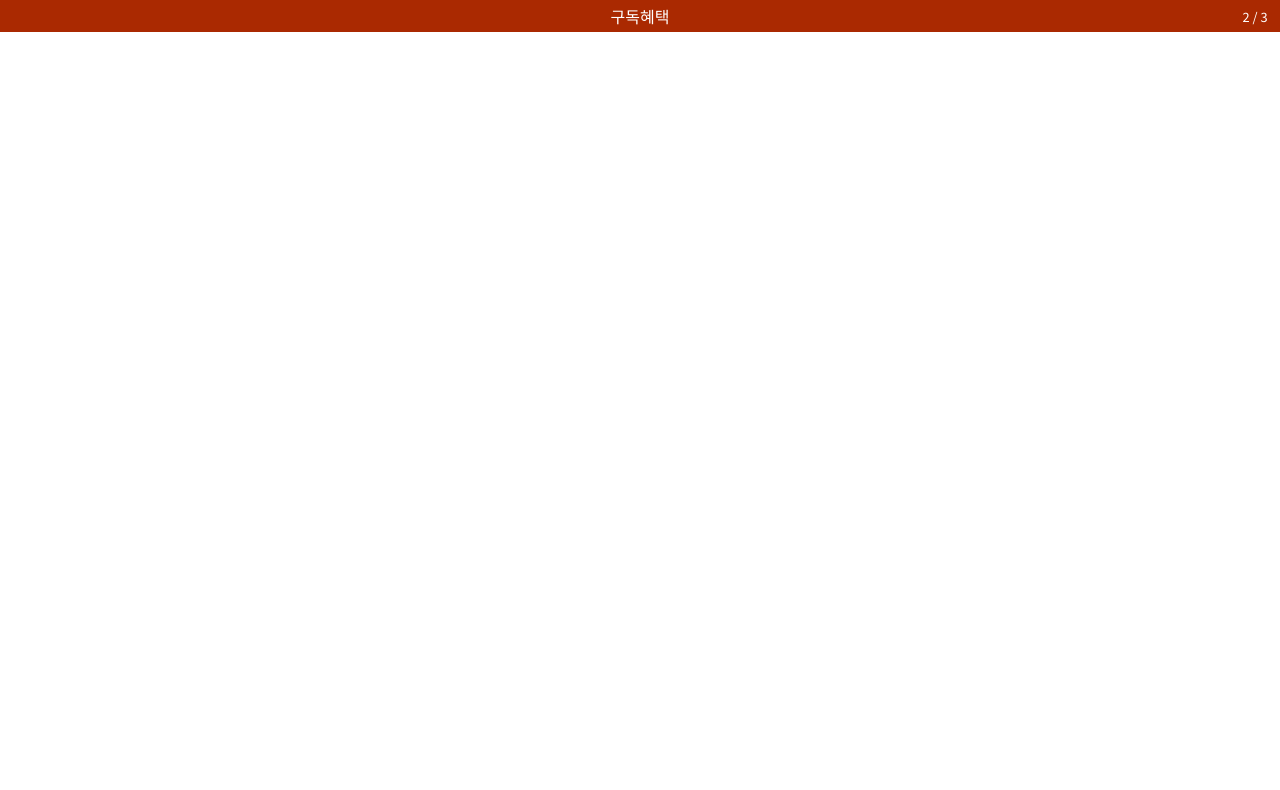
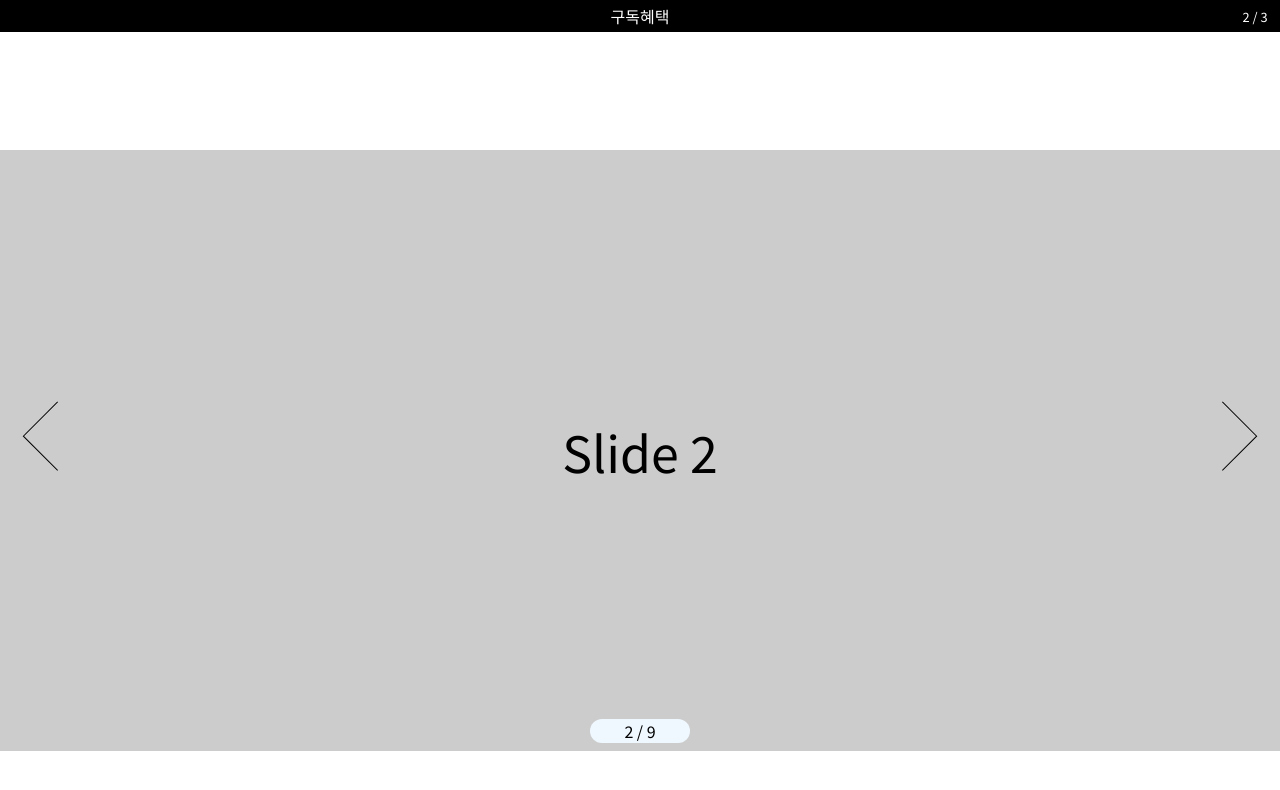
Before and after one commit to jiyy25/plugin, a plain HTML site: page index.html in a window 1280 px wide. Drawn offline with nearby package versions, Linux system fonts and the light colour scheme.

Commit message:
swiper 커스텀

```diff
--- a/index.html
+++ b/index.html
@@ -28,6 +28,10 @@
             text-align: center;
         }
 
+        .black {
+            background-color: black;
+        }
+
         .darkBrown a {
             line-height: 2rem;
             color: white;
@@ -51,40 +55,118 @@
             bottom: 50%;
             top: unset;
             width: auto;
-            transform: translate(-50% ,50%);
+            transform: translate(-50%, 50%);
             /* display: flex;
             align-items: center; */
             font-size: 0.8rem
         }
 
         /* Tip.기존의 플러그인 스타일을 가져와서 다시 고쳐준다 */
+
+        #hd {
+            height: 150px;
+            border-bottom: 1px solid #ccc;
+        }
+
+        #mainBanner {
+            overflow: hidden;
+        }
+
+        #mainBanner .swiper {
+            overflow: visible !important;
+        }
+
+        #mainBanner .swiper-slide {
+            height: 600px;
+            display: flex;
+            align-items: center;
+            justify-content: center;
+            font-size: 50px;
+            background-color: #ccc;
+        }
+
+        /* #mainBanner .container {
+            position: relative;
+            top: 50%;
+            bottom: 0;
+
+        } */
+
+        #mainBanner .swiper-pagination.swiper-pagination-fraction.swiper-pagination-horizontal {
+            width: 100px;
+            left: 50%;
+            transform: translateX(-50%);
+            background-color: aliceblue;
+            border-radius: 50px;
+        }
+
+        #mainBanner .swiper-button-next:after,
+        #mainBanner .swiper-button-prev:after {
+            display: none;
+        }
+
+        #mainBanner .swiper-button-prev,
+        #mainBanner .swiper-button-next {
+            width: 3rem;
+            height: 3rem;
+            /* border-top: 1px solid black;
+            border-right: 1px solid black; */
+            /* transform: rotate(-135deg); */
+            /* transform-origin: left; */
+        }
+
+        #mainBanner .swiper-button-prev {
+            border-top: 1px solid black;
+            border-left: 1px solid black;
+            transform: rotate(-45deg);
+            transform-origin: left;
+            left: 2.5rem;
+        }
+
+        #mainBanner .swiper-button-prev:hover::before {
+            content: "prev";
+            transform: rotate(45deg);
+        }
+
+        #mainBanner .swiper-button-next {
+            border-top: 1px solid black;
+            border-right: 1px solid black;
+            transform: rotate(45deg);
+            transform-origin: right;
+            right: 2.5rem;
+        }
+
+        /* #mainBanner .swiper-button-next::before,
+        #mainBanner .swiper-button-prev::before {
+            transition: 0.8s;
+        } 가상요소엔 트랜지션이 안들어가는건가*/
+
+        #mainBanner .swiper-button-next:hover::before {
+            content: "next";
+            transform: rotate(-45deg);
+        }
     </style>
 
-    <script src="https://code.jquery.com/jquery-2.2.4.js"
-        integrity="sha256-iT6Q9iMJYuQiMWNd9lDyBUStIq/8PuOW33aOqmvFpqI=" crossorigin="anonymous"></script>
-    <script>
-        // 제이쿼리 스크립트들 ->제이쿼리가 무겁기때문엥...!
-    </script>
 </head>
 
 <body>
+    <header id="hd">
         <div id="topAd" class="darkBrown">
             <div class="swiper container">
                 <div class="swiper-wrapper">
-                <div class="swiper-slide darkBrown">
+                    <div class="swiper-slide black">
                         <a href="">멤버쉽특가 바로가기</a>
                     </div>
-                <div class="swiper-slide darkBrown">
+                    <div class="swiper-slide black">
                         <a href="">구독혜택</a>
                     </div>
-                <div class="swiper-slide darkBrown">
+                    <div class="swiper-slide black">
                         <a href="">신상품 바로가기</a>
                     </div>
                 </div>
                 <div class="swiper-pagination"></div>
             </div>
         </div>
-
         <script>
             const swiperTop = new Swiper('#topAd .swiper', {
                 loop: true, //순환
@@ -99,6 +181,58 @@
                 },
             });
         </script>
+
+        <div class="container">
+
+        </div>
+    </header>
+    <div id="mainBanner">
+        <!-- 9개 슬라이더, 높이 600 -->
+
+        <div class="swiper container">
+            <div class="swiper-wrapper">
+                <div class="swiper-slide">Slide 1</div>
+                <div class="swiper-slide">Slide 2</div>
+                <div class="swiper-slide">Slide 3</div>
+                <div class="swiper-slide">Slide 4</div>
+                <div class="swiper-slide">Slide 5</div>
+                <div class="swiper-slide">Slide 6</div>
+                <div class="swiper-slide">Slide 7</div>
+                <div class="swiper-slide">Slide 8</div>
+                <div class="swiper-slide">Slide 9</div>
+            </div>
+            <div class="swiper-pagination"></div>
+            <div class="swiper-button-prev"></div>
+            <div class="swiper-button-next"></div>
+
+        </div>
+        <script>
+            const swiperMain = new Swiper('#mainBanner .swiper', {
+                loop: true,
+                slidesPerView: 1,
+                spaceBetween: 1,
+                centeredSlides: true,
+
+                pagination: {
+                    el: '#mainBanner .swiper-pagination',
+                    type: "fraction",
+                },
+
+                autoplay: {
+                    delay: 4000,
+                    disableOnInteraction: false,
+                },
+
+                navigation: {
+                    nextEl: '#mainBanner .swiper-button-next',
+                    prevEl: '#mainBanner .swiper-button-prev',
+                },
+                loopAdditionalSlides: 1,
+            });
+        </script>
+    </div>
+
+
 </body>
 
 </html>
```
Lines whose indentation alone changed are shown as unchanged.
